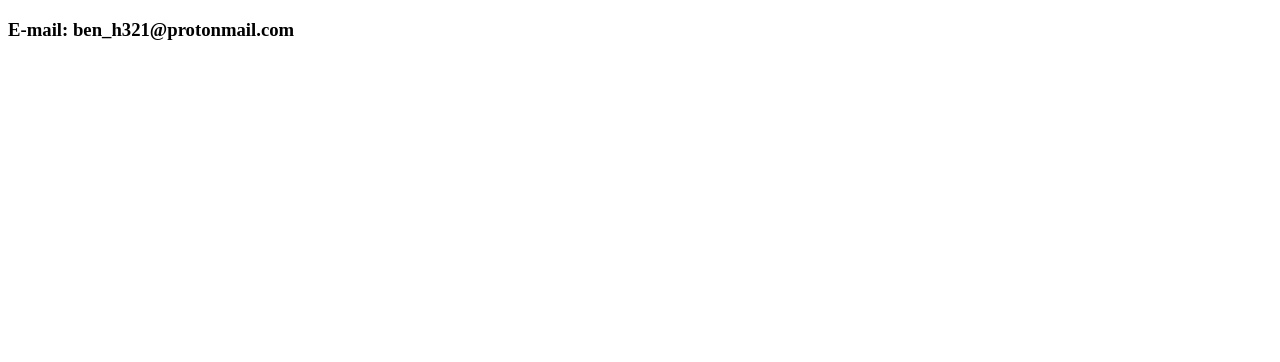
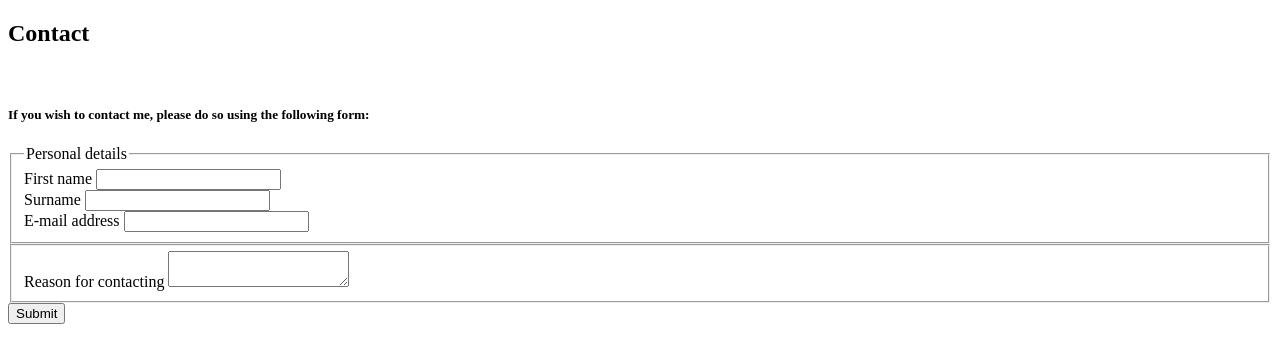
Before and after one commit to Ben-H123/portfolio, a plain HTML site: page pages/contact.html in a window 1280 px wide. Drawn offline with Linux system fonts and the light colour scheme.

Commit message:
changes to second branch

```diff
--- a/pages/contact.html
+++ b/pages/contact.html
@@ -4,6 +4,32 @@
         <title>Contact me</title>
     </head>
     <body>
-    <h3>E-mail: ben_h321@protonmail.com</h3>
+    <h2>Contact</h2>
+    <br />
+    <h5> If you wish to contact me, please do so using the following form:</h5>
+    <form>
+        <fieldset>
+            <legend>Personal details</legend>
+
+            <label for="firstname">First name</label>
+            <input id="firstname" type="text">
+
+            <br>
+
+            <label for="surname">Surname</label>
+            <input id="surname" type="text">
+
+            <br>
+
+            <label for="emailaddress">E-mail address</label>
+            <input id="emailaddress" type="text">
+        </fieldset>
+        <fieldset>
+            <label for="notes">Reason for contacting</label>
+            <textarea id="notes"></textarea>
+        </fieldset>
+
+        <button type="submit">Submit</button>
+    </form>
     </body>
 </html>
```
Also changed, not shown: pages/projects.html (+1 -4 lines), 1 other file.
